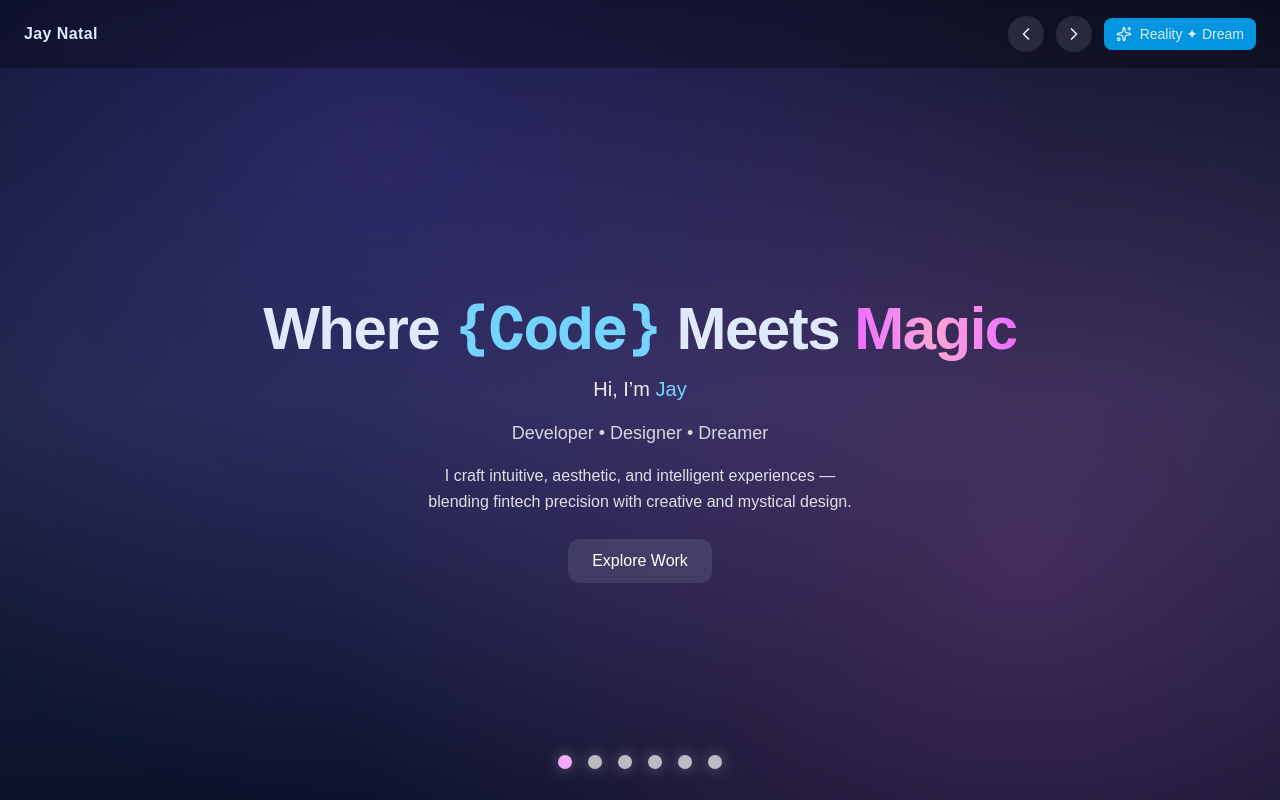
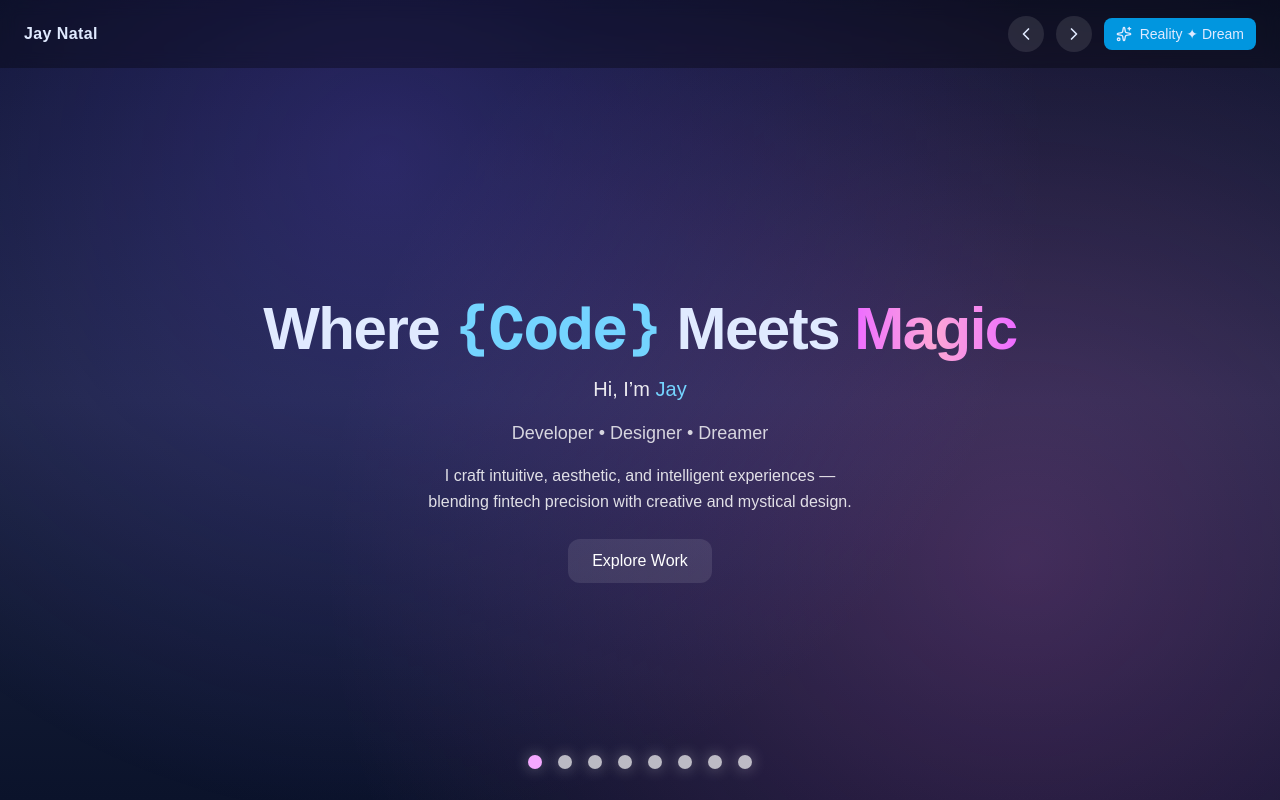
Before and after one commit to josienatal/jn-portfolio, a Next.js app: page / in a window 1280 px wide. Built offline with nearby package versions, Linux system fonts and the light colour scheme.

Commit message:
Update page.tsx
Added anime, tools, and World Beats projects to portfolio

```diff
--- a/app/page.tsx
+++ b/app/page.tsx
@@ -51,13 +51,13 @@ const ALL_PROJECTS: Project[] = [
     title: "Cosmic Guides Chatbot(s)",
     tag: "Utility",
     blurb: "Voice-enabled AI companions powered by OpenAI + Amazon Polly. Each guide embodies a distinct personality, tone, and purpose — from mystic to mentor.",
-    tech: ["OpenAI", "Amazon Polly", "React","Netlify"],
+    tech: ["OpenAI", "Amazon Polly", "React", "Netlify"],
     heroImage: "/projects/cosmic-guides.gif",
     links: [{ label: "Live Demo", href: "https://tranquil-brigadeiros-bd384d.netlify.app/" }],
   },
   {
     id: "seacoast-calculators",
-    title: "Seacoast Bank – Calculator Suite",
+    title: "Calculator Suite",
     tag: "Enterprise",
     blurb:
       "Compound Interest, Budget, Savings Goal, Debt Payoff, Mortgage Selector, Account Selector.",
@@ -73,10 +73,57 @@ const ALL_PROJECTS: Project[] = [
     ],
   },
 
+  // ANIME
+  {
+    id: "anivibes",
+    title: "AniVibes",
+    tag: "Anime",
+    blurb: "Anime-inspired music and atmosphere experience with a cozy, immersive visual style.",
+    tech: ["React", "Netlify", "UI"],
+    heroImage: "/projects/anivibes.gif",
+    links: [{ label: "Live", href: "https://cozy-druid-4ba617.netlify.app/" }],
+  },
+  {
+    id: "aniengine",
+    title: "AniEngine",
+    tag: "Anime",
+    blurb: "Anime discovery and interaction concept built as a sleek, stylized web experience.",
+    tech: ["React", "Netlify", "Design"],
+    heroImage: "/projects/aniengine.gif",
+    links: [{ label: "Live", href: "https://animengine.netlify.app/" }],
+  },
+  {
+    id: "anisage",
+    title: "AniSage",
+    tag: "Anime",
+    blurb: "Anime-themed AI-inspired interface designed for recommendations, exploration, and mood-based discovery.",
+    tech: ["React", "AI UX", "Netlify"],
+    heroImage: "/projects/anisage.gif",
+    links: [{ label: "Live", href: "https://animesage.netlify.app/" }],
+  },
+  {
+    id: "anioracle",
+    title: "AniOracle",
+    tag: "Anime",
+    blurb: "Mystical anime-inspired experience blending character energy, aesthetic design, and interactive exploration.",
+    tech: ["React", "Netlify", "Creative UI"],
+    heroImage: "/projects/anioracle.gif",
+    links: [{ label: "Live", href: "https://anioracle.netlify.app/" }],
+  },
+  {
+    id: "isekai-iq",
+    title: "Isekai IQ",
+    tag: "Anime",
+    blurb: "Anime quiz-style experience with a playful isekai concept and strong visual identity.",
+    tech: ["React", "Netlify", "Interactive"],
+    heroImage: "/projects/isekaiq.gif",
+    links: [{ label: "Live", href: "https://isekaiiq.netlify.app/" }],
+  },
+
   // WEBSITES / BRANDS
   {
     id: "medium-colin",
-    title: "Medium Colin Bates",
+    title: "MediumColinBates.com",
     tag: "Portfolio",
     blurb: "Minimal writer’s site with long-form readability and dark mode.",
     tech: ["SEO", "Design", "CMS"],
@@ -86,7 +133,7 @@ const ALL_PROJECTS: Project[] = [
   {
     id: "kelly-jo",
     title: "Kelly Jo Designs by Wine",
-    tag: "E-commerce", // note: en-dash
+    tag: "E-commerce",
     blurb: "Event-driven storefront with booking flows and custom styling.",
     tech: ["WordPress", "HubSpot", "Events"],
     heroImage: "/projects/kjdbw.png",
@@ -94,7 +141,7 @@ const ALL_PROJECTS: Project[] = [
   },
   {
     id: "kari-denton",
-    title: "Kari Denton",
+    title: "KariDenton.com",
     tag: "Portfolio",
     blurb: "Artist/creative portfolio with crisp imagery and simple hierarchy.",
     tech: ["WordPress", "UX", "Performance"],
@@ -128,6 +175,15 @@ const ALL_PROJECTS: Project[] = [
     heroImage: "/projects/larosa.png",
     links: [{ label: "Live", href: "https://larosaspastryshop.com/" }],
   },
+  {
+    id: "world-beats-radio",
+    title: "World Beats Radio",
+    tag: "Brand Site",
+    blurb: "Streaming-focused music brand experience built around global rhythms and immersive listening.",
+    tech: ["Branding", "Music", "Web"],
+    heroImage: "/projects/worldbeats.gif",
+    links: [{ label: "Live", href: "https://worldbeats.live/" }],
+  },
 
   // TOOLS / APPS
   {
@@ -155,9 +211,7 @@ const ALL_PROJECTS: Project[] = [
     blurb: "Interactive 3D astrology dice experience that blends divination and design.",
     tech: ["Netlify", "React", "Astrology"],
     heroImage: "/projects/astro-deck.gif",
-    links: [
-      { label: "Live", href: "https://astrodeck.netlify.app/app.html" },
-    ],
+    links: [{ label: "Live", href: "https://astrodeck.netlify.app/app.html" }],
   },
   {
     id: "twilight-portal",
@@ -176,6 +230,26 @@ const ALL_PROJECTS: Project[] = [
       { label: "Horoscope", href: "https://tarotandtwilight.com/portal/horoscope.html" },
       { label: "Love Compatibility", href: "https://tarotandtwilight.com/portal/love-compatibility.html" },
     ],
+  },
+
+  // FUNCTIONAL TOOLS
+  {
+    id: "wcag-ada-checklist",
+    title: "WCAG / ADA Checklist",
+    tag: "Functional Tool",
+    blurb: "Practical accessibility checklist for reviewing ADA and WCAG compliance across websites.",
+    tech: ["Accessibility", "HTML", "Audit"],
+    heroImage: "/projects/wcag-ada.gif",
+    links: [{ label: "Live", href: "https://josienatal.com/wcag-ada-checklist.html" }],
+  },
+  {
+    id: "website-audit-tracker",
+    title: "Website Audit Tracker",
+    tag: "Functional Tool",
+    blurb: "Structured audit tracker for organizing website issues, fixes, priorities, and review workflows.",
+    tech: ["Audit", "UX", "Workflow"],
+    heroImage: "/projects/audit-tracker.gif",
+    links: [{ label: "Live", href: "https://josienatal.com/website-audit-tracker.html" }],
   },
 ];
 
@@ -196,6 +270,22 @@ const HUBS: Hub[] = [
     filter: (p: Project) => ["Utility", "Enterprise"].includes(p.tag),
   },
   {
+    id: "anime",
+    title: "Anime Projects",
+    subtitle: "Anime-inspired apps, experiments, and interactive worlds.",
+    tint:
+      "bg-[radial-gradient(900px_600px_at_20%_20%,rgba(244,114,182,0.18),transparent),radial-gradient(900px_600px_at_80%_80%,rgba(96,165,250,0.16),transparent)]",
+    filter: (p: Project) => p.tag === "Anime",
+  },
+  {
+    id: "functional-tools",
+    title: "Functional Tools",
+    subtitle: "Practical tools built for audits, accessibility, and workflow clarity.",
+    tint:
+      "bg-[radial-gradient(900px_600px_at_25%_30%,rgba(34,197,94,0.16),transparent),radial-gradient(900px_600px_at_75%_70%,rgba(14,165,233,0.15),transparent)]",
+    filter: (p: Project) => p.tag === "Functional Tool",
+  },
+  {
     id: "tools",
     title: "Tools & Apps",
     subtitle: "Creative utilities and experimental interfaces.",
@@ -209,8 +299,7 @@ const HUBS: Hub[] = [
     subtitle: "Clean, accessible sites with soul.",
     tint:
       "bg-[radial-gradient(900px_600px_at_15%_80%,rgba(168,85,247,0.18),transparent),radial-gradient(800px_500px_at_85%_20%,rgba(236,72,153,0.15),transparent)]",
-    // Accept both ASCII and en-dash, so nothing disappears
-    filter: (p: Project) => ["Brand Site", "Portfolio", "E-commerce", "E-commerce"].includes(p.tag),
+    filter: (p: Project) => ["Brand Site", "Portfolio", "E-commerce"].includes(p.tag),
   },
   {
     id: "about",
@@ -270,7 +359,6 @@ function Constellation() {
         ctx.fill();
       });
 
-      // subtle links (optional; comment out if you prefer dots only)
       for (let i = 0; i < stars.length; i++) {
         for (let j = i + 1; j < stars.length; j++) {
           const dx = stars[i].x - stars[j].x;
@@ -318,7 +406,9 @@ function ProjectCard({ p, onOpen }: { p: Project; onOpen: (p: Project) => void }
       <div className="relative p-2.5 sm:p-3">
         <div className="flex flex-wrap items-center gap-1.5 sm:gap-2 mb-1">
           <Pill>{p.tag}</Pill>
-          {p.tech?.slice(0, 2).map((t) => <Pill key={t}>{t}</Pill>)}
+          {p.tech?.slice(0, 2).map((t) => (
+            <Pill key={t}>{t}</Pill>
+          ))}
         </div>
         <h3 className="text-white text-sm sm:text-base font-semibold drop-shadow leading-tight">
           {p.title}
@@ -364,7 +454,9 @@ function ProjectModal({
         <div className="p-6">
           <div className="flex flex-wrap items-center gap-2 mb-3">
             <Pill>{project.tag}</Pill>
-            {project.tech?.map((t) => <Pill key={t}>{t}</Pill>)}
+            {project.tech?.map((t) => (
+              <Pill key={t}>{t}</Pill>
+            ))}
           </div>
           <h3 className="text-2xl font-semibold">{project.title}</h3>
           <p className="text-white/80 mt-2 leading-relaxed">{project.blurb}</p>
@@ -406,32 +498,29 @@ function Typewriter() {
 }
 
 export default function JayPortfolioCosmic() {
-  // keep a simple fixed theme to satisfy references
   const theme: "dark" | "light" = "dark";
 
   const [modal, setModal] = useState<Project | null>(null);
   const containerRef = useRef<HTMLDivElement | null>(null);
   const [activeIndex, setActiveIndex] = useState(0);
 
-  // Build hub data with filters
   const hubs = useMemo(() => {
     return HUBS.map((h) => {
       let tint = h.tint;
 
-      // (If you later re-introduce a light theme, adjust these)
       if (h.id === "about" || h.id === "contact") {
         tint = "bg-gradient-to-b from-[#0b132b] via-[#1c2541] to-[#0b132b]";
       }
 
-      if (h.type === "hero" || h.type === "about" || h.type === "contact")
+      if (h.type === "hero" || h.type === "about" || h.type === "contact") {
         return { ...h, tint, items: [] as Project[] };
+      }
 
       const items = ALL_PROJECTS.filter((p) => h.filter?.(p));
       return { ...h, items, tint };
     });
   }, []);
 
-  // Track active section by scrollLeft
   useEffect(() => {
     const el = containerRef.current;
     if (!el) return;
@@ -448,27 +537,22 @@ export default function JayPortfolioCosmic() {
     if (!el) return;
 
     if (window.innerWidth < 768) {
-    // Mobile: vertical scroll
       const sections = el.querySelectorAll("section");
       sections[i]?.scrollIntoView({ behavior: "smooth" });
     } else {
-    // Desktop: horizontal scroll
       el.scrollTo({ left: i * window.innerWidth, behavior: "smooth" });
     }
   };
-
 
   const next = () => scrollToIndex(Math.min(activeIndex + 1, hubs.length - 1));
   const prev = () => scrollToIndex(Math.max(activeIndex - 1, 0));
 
   return (
     <div className="bg-gradient-to-b from-[#0b132b] via-[#1c2541] to-[#0b132b] text-[#e0eaff]">
-      {/* CONSTELLATION BACKGROUND */}
       <div className="fixed inset-0 -z-10">
         <Constellation />
       </div>
 
-      {/* HEADER */}
       <header className="fixed top-0 z-50 w-full flex justify-between items-center px-6 py-4 backdrop-blur bg-black/30">
         <button
           onClick={() => scrollToIndex(0)}
@@ -479,10 +563,18 @@ export default function JayPortfolioCosmic() {
         </button>
 
         <div className="flex gap-3 items-center">
-          <button onClick={prev} className="hidden md:inline-flex p-2 rounded-full bg-white/10 hover:bg-white/20" aria-label="Prev slide">
+          <button
+            onClick={prev}
+            className="hidden md:inline-flex p-2 rounded-full bg-white/10 hover:bg-white/20"
+            aria-label="Prev slide"
+          >
             <ChevronLeft className="h-5 w-5" />
           </button>
-          <button onClick={next} className="hidden md:inline-flex p-2 rounded-full bg-white/10 hover:bg-white/20" aria-label="Next slide">
+          <button
+            onClick={next}
+            className="hidden md:inline-flex p-2 rounded-full bg-white/10 hover:bg-white/20"
+            aria-label="Next slide"
+          >
             <ChevronRight className="h-5 w-5" />
           </button>
 
@@ -499,18 +591,15 @@ export default function JayPortfolioCosmic() {
         </div>
       </header>
 
-      {/* HORIZONTAL SLIDES */}
       <main
         ref={containerRef}
         className="h-screen flex flex-col md:flex-row snap-y md:snap-x md:snap-mandatory overflow-y-auto md:overflow-x-auto overflow-x-hidden scroll-smooth"
       >
-
-        {hubs.map((hub, i) => (
+        {hubs.map((hub) => (
           <section
             key={hub.id}
             className={`snap-center shrink-0 w-full min-h-[100dvh] relative flex flex-col items-center justify-center px-4 text-center ${hub.tint}`}
           >
-            {/* HERO */}
             {hub.type === "hero" && (
               <div className="max-w-4xl px-6 text-center space-y-3 sm:space-y-4">
                 <motion.h1
@@ -563,8 +652,8 @@ export default function JayPortfolioCosmic() {
                   transition={{ delay: 1.2 }}
                   className="max-w-2xl mx-auto text-white/85 text-[15px] sm:text-base leading-relaxed"
                 >
-      I craft intuitive, aesthetic, and intelligent experiences — <br></br>blending
-      fintech precision with creative and mystical design.
+                  I craft intuitive, aesthetic, and intelligent experiences — <br />
+                  blending fintech precision with creative and mystical design.
                 </motion.p>
 
                 <motion.div
@@ -590,7 +679,6 @@ export default function JayPortfolioCosmic() {
                   </button>
                 </motion.div>
 
-{/* 👆 Swipe Hint for Mobile */}
                 <motion.div
                   initial={{ opacity: 0, y: 10 }}
                   animate={{ opacity: 1, y: 0 }}
@@ -603,9 +691,6 @@ export default function JayPortfolioCosmic() {
               </div>
             )}
 
-
-
-           {/* ABOUT */}
             {hub.type === "about" && (
               <div className="max-w-5xl px-6 text-center space-y-6">
                 <motion.h2
@@ -630,14 +715,12 @@ export default function JayPortfolioCosmic() {
                   AI innovation into every project.
                 </motion.p>
 
-    {/* Dual Skill Cards */}
                 <motion.div
                   initial={{ opacity: 0 }}
                   animate={{ opacity: 1 }}
                   transition={{ delay: 0.6 }}
                   className="grid md:grid-cols-2 gap-8 mt-10 text-left text-white/90"
                 >
-      {/* LEFT: Core Development & AI */}
                   <div className="bg-white/5 border border-white/10 rounded-2xl p-6 backdrop-blur-sm shadow-[0_0_20px_rgba(255,255,255,0.05)] hover:shadow-[0_0_30px_rgba(147,197,253,0.2)] transition">
                     <h3 className="text-xl font-semibold text-sky-300 mb-3">
                       Core Development ✦ AI
@@ -653,7 +736,8 @@ export default function JayPortfolioCosmic() {
                       </li>
                       <li>
                         <strong className="text-white/95">AI Tools & Engineering:</strong>{" "}
-            OpenAI, Gemini, Leonardo.ai, AWS Polly, Fal.ai, Prompt Design, LangChain, LLM API Integration
+                        OpenAI, Gemini, Leonardo.ai, AWS Polly, Fal.ai, Prompt Design,
+                        LangChain, LLM API Integration
                       </li>
                       <li>
                         <strong className="text-white/95">APIs & Automation:</strong>{" "}
@@ -662,7 +746,6 @@ export default function JayPortfolioCosmic() {
                     </ul>
                   </div>
 
-      {/* RIGHT: Design, Deployment & Optimization */}
                   <div className="bg-white/5 border border-white/10 rounded-2xl p-6 backdrop-blur-sm shadow-[0_0_20px_rgba(255,255,255,0.05)] hover:shadow-[0_0_30px_rgba(249,168,212,0.2)] transition">
                     <h3 className="text-xl font-semibold text-fuchsia-300 mb-3">
                       Design ✦ Deployment
@@ -688,7 +771,6 @@ export default function JayPortfolioCosmic() {
                   </div>
                 </motion.div>
 
-    {/* Tech Stack Chips */}
                 <motion.div
                   initial={{ opacity: 0 }}
                   animate={{ opacity: 1 }}
@@ -721,13 +803,11 @@ export default function JayPortfolioCosmic() {
               </div>
             )}
 
-
-            {/* CONTACT */}
             {hub.type === "contact" && (
               <div className="max-w-xl w-full px-6 text-center">
                 <h2 className="text-3xl font-semibold mb-4">Let’s build something beautiful.</h2>
                 <form
-  action="https://formspree.io/f/mblpddqd"
+                  action="https://formspree.io/f/mzzzkayp"
                   method="POST"
                   className="w-full flex flex-col gap-3"
                 >
@@ -752,7 +832,11 @@ export default function JayPortfolioCosmic() {
                     required
                     className="p-3 rounded bg-white/10 text-white placeholder-white/70 focus:bg-white/20 outline-none"
                   />
-  <input type="hidden" name="_redirect" value="https://jn-portfolio.vercel.app/#contact" />
+                  <input
+                    type="hidden"
+                    name="_redirect"
+                    value="https://jn-portfolio.vercel.app/#contact"
+                  />
                   <input type="text" name="_gotcha" style={{ display: "none" }} />
                   <button
                     type="submit"
@@ -762,25 +846,34 @@ export default function JayPortfolioCosmic() {
                   </button>
                 </form>
 
-
                 <div className="mt-6 flex gap-4 justify-center">
                   <a href="mailto:josie@duck.com" className="hover:text-sky-300">
                     <Mail className="h-5 w-5" />
                   </a>
-                  <a href="https://github.com/josienatal" target="_blank" rel="noreferrer" className="hover:text-sky-300">
+                  <a
+                    href="https://github.com/josienatal"
+                    target="_blank"
+                    rel="noreferrer"
+                    className="hover:text-sky-300"
+                  >
                     <Github className="h-5 w-5" />
                   </a>
-                  <a href="https://linkedin.com/in/josienatal" target="_blank" rel="noreferrer" className="hover:text-sky-300">
+                  <a
+                    href="https://linkedin.com/in/josienatal"
+                    target="_blank"
+                    rel="noreferrer"
+                    className="hover:text-sky-300"
+                  >
                     <Linkedin className="h-5 w-5" />
                   </a>
                 </div>
                 <p className="mt-6 text-sm text-white/70">
-                  © {new Date().getFullYear()} Made with <span className="text-rose-300">♥</span> by Jay Natal
+                  © {new Date().getFullYear()} Made with <span className="text-rose-300">♥</span> by
+                  Jay Natal
                 </p>
               </div>
             )}
 
-            {/* HUB (cards) */}
             {!hub.type && (
               <div className="w-full max-w-6xl px-4 sm:px-6">
                 <div className="text-center mb-6">
@@ -799,7 +892,6 @@ export default function JayPortfolioCosmic() {
         ))}
       </main>
 
-      {/* GLOWING NAV ORBS */}
       <div className="nav-orbs fixed bottom-6 left-1/2 -translate-x-1/2 z-50 flex gap-4">
         {hubs.map((h, i) => (
           <div key={h.id} className="relative group">
@@ -817,10 +909,8 @@ export default function JayPortfolioCosmic() {
         ))}
       </div>
 
-      {/* MODAL */}
       <ProjectModal open={!!modal} onClose={() => setModal(null)} project={modal} theme={theme} />
 
-      {/* STYLES */}
       <style>{`
         main {
           scroll-padding-top: 6rem;
@@ -845,7 +935,6 @@ main {
           scrollbar-width: none;
         }
 
-/* ✅ Mobile: vertical layout instead of horizontal lock */
         @media (max-width: 768px) {
           .nav-orbs {
             display: none;
@@ -872,7 +961,6 @@ main {
         .animate-bounce-x {
           animation: bounce-x 1.5s infinite;
         }
-
       `}</style>
     </div>
   );
```
Lines whose indentation alone changed are shown as unchanged.
